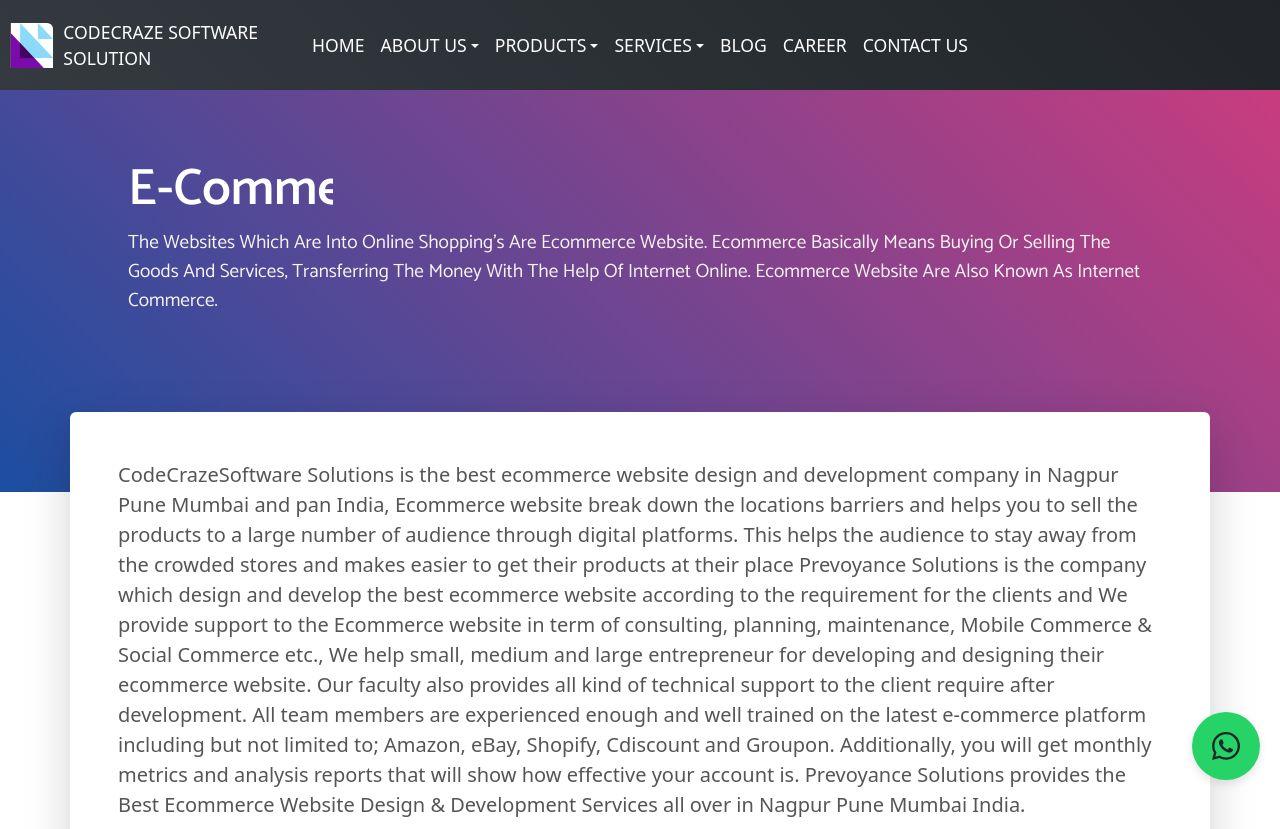
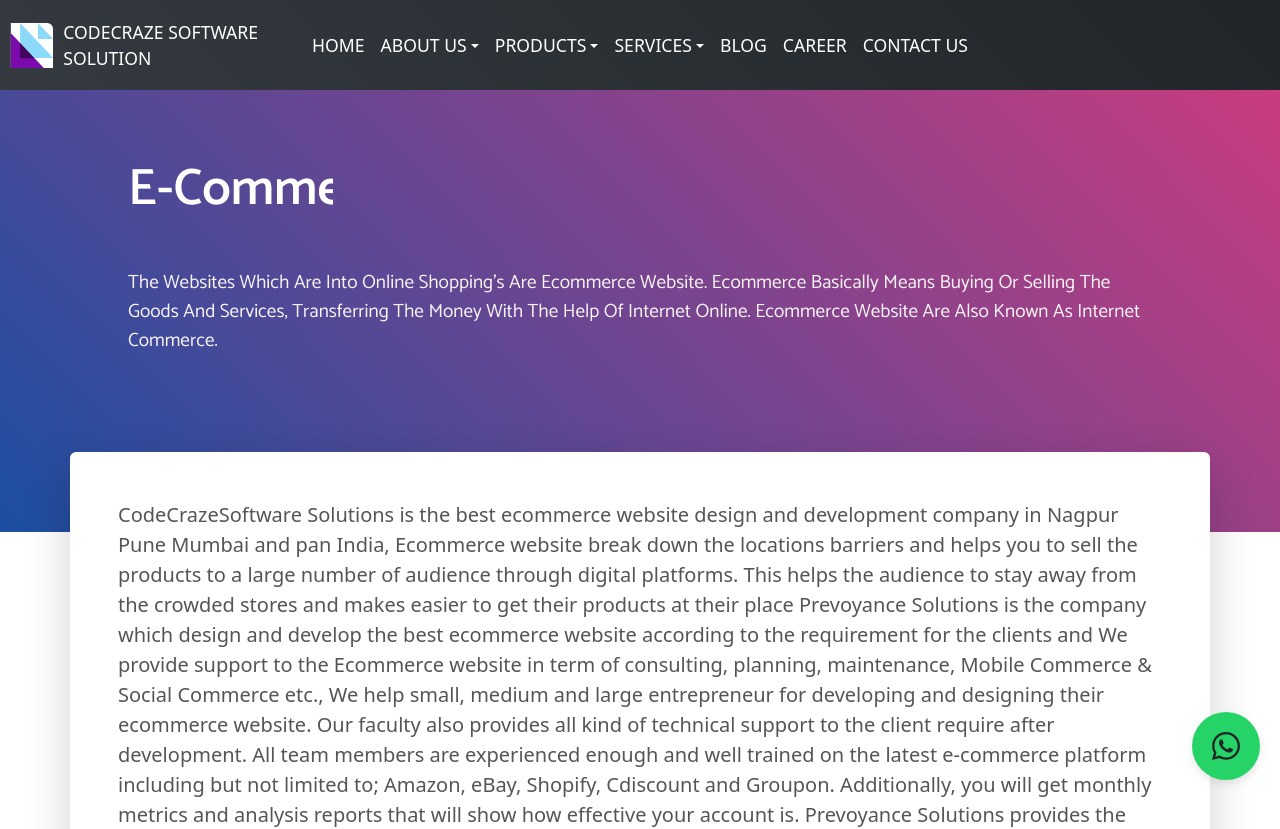
Before and after one commit to Akshaybaisware/CodeCrazeSoftware, a React app: page /e-commerce in a window 1280 px wide. Shown: the top 829 px of the page. Built offline with nearby package versions, Linux system fonts and the light colour scheme; the HTML template or start-up script is replaced by a standard one.

Commit message:
updated code

```diff
--- a/src/Components/Products/CRM.jsx
+++ b/src/Components/Products/CRM.jsx
@@ -10,7 +10,7 @@
     <div className="container-fluid Crm-us-container m-0 p-0">
     <section className="Crm-us-section ">
         <h1 id="animatedText" >Customer Relationship Management<span className='Red'>.</span> </h1>
-        <p className="Crm-us-description mt-2  ">
+        <p className="Crm-us-description mt-5  ">
         Customer Relationship Management (CRM) Is A Technique That Helps Businesses Manage Their Interactions With Customers
            </p>
       </section>
--- a/src/Components/Products/EcommerceSoluion.jsx
+++ b/src/Components/Products/EcommerceSoluion.jsx
@@ -10,7 +10,7 @@
     <div className="container-fluid EcommerceSolutions-us-container m-0 p-0">
       <section className="EcommerceSolutions-us-section">
         <h1 id="animatedText"> E-Commerce Solutions <span className='Red'>.</span></h1>
-        <p className="EcommerceSolutions-us-description mt-2">
+        <p className="EcommerceSolutions-us-description mt-5">
           The Websites Which Are Into Online Shopping’s Are Ecommerce Website. Ecommerce Basically Means Buying Or Selling The Goods And Services, Transferring The Money With The Help Of Internet Online. Ecommerce Website Are Also Known As Internet Commerce.
         </p>
       </section>
```
